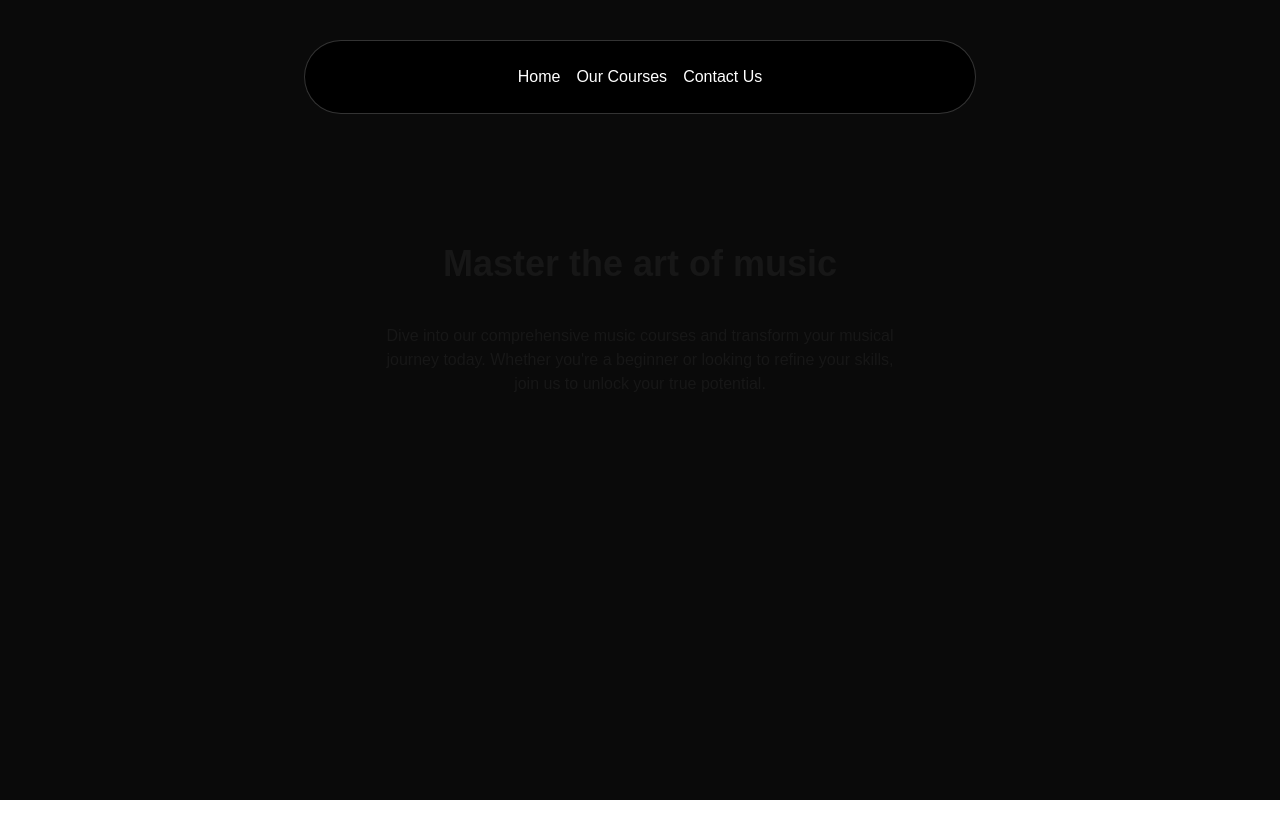
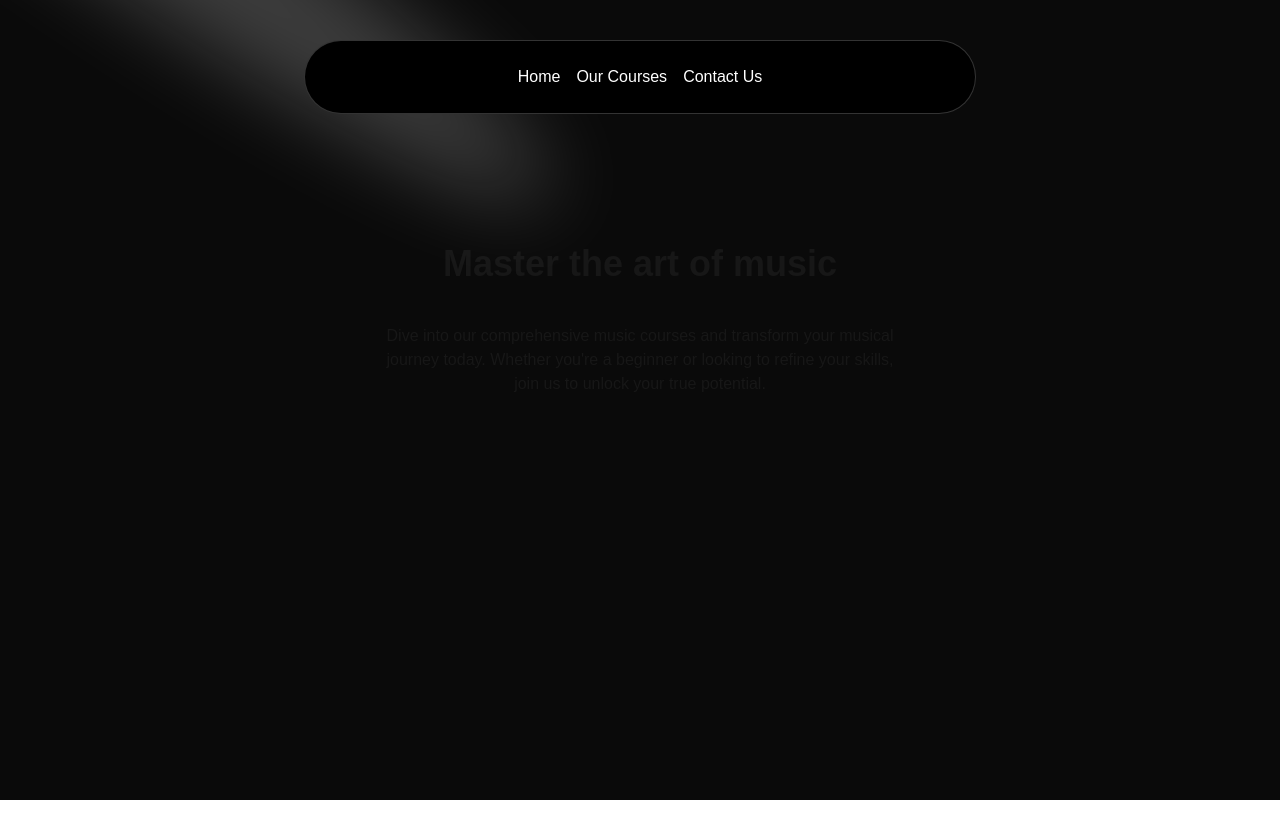
Before and after one commit to Siddesh-Pansare93/next-music, a Next.js app: page / in a window 1280 px wide. Shown: the top 838 px of the page. After the commit the page ends 800 px from the top, so only its background shows below. Built offline with nearby package versions, Linux system fonts and the light colour scheme.

Commit message:
solved tailwind error

```diff
--- a/package.json
+++ b/package.json
@@ -3,7 +3,7 @@
   "version": "0.1.0",
   "private": true,
   "scripts": {
-    "dev": "next dev --turbopack",
+    "dev": "next dev ",
     "build": "next build",
     "start": "next start",
     "lint": "next lint"
@@ -11,6 +11,7 @@
   "dependencies": {
     "clsx": "^2.1.1",
     "framer-motion": "^11.11.11",
+    "mini-svg-data-uri": "^1.4.4",
     "next": "15.0.2",
     "react": "^18.2.0",
     "react-dom": "^18.2.0",
--- a/tailwind.config.ts
+++ b/tailwind.config.ts
@@ -1,4 +1,22 @@
 import type { Config } from "tailwindcss";
+
+const svgToDataUri = require("mini-svg-data-uri");
+const colors = require("tailwindcss/colors");
+const {
+  default: flattenColorPalette,
+} = require("tailwindcss/lib/util/flattenColorPalette");
+
+// Plugin to add each Tailwind color as a global CSS variable
+function addVariablesForColors({ addBase, theme }: any) {
+  const allColors = flattenColorPalette(theme('colors'));
+  const newVars = Object.fromEntries(
+    Object.entries(allColors).map(([key, value]) => [`--${key}`, value])
+  );
+
+  addBase({
+    ':root': newVars,
+  });
+}
 
 const config: Config = {
   content: [
@@ -9,12 +27,24 @@ const config: Config = {
   darkMode: 'class',
   theme: {
     extend: {
-      colors: {
-        background: "var(--background)",
-        foreground: "var(--foreground)",
+      animation: {
+        spotlight: "spotlight 2s ease .75s 1 forwards",
       },
+      keyframes: {
+        spotlight: {
+          "0%": {
+            opacity: "0",
+            transform: "translate(-72%, -62%) scale(0.5)",
+          },
+          "100%": {
+            opacity: "1",
+            transform: "translate(-50%,-40%) scale(1)",
+          },
+        },
     },
   },
-  plugins: [],
-};
+  plugins: [addVariablesForColors],
+}
+}
+
 export default config;
```
Also changed, not shown: 1 other file (tests, documents, lock files or other folders).
